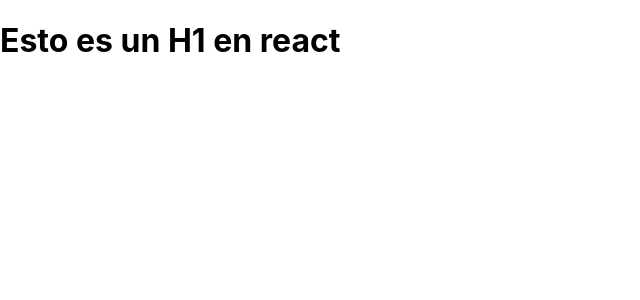
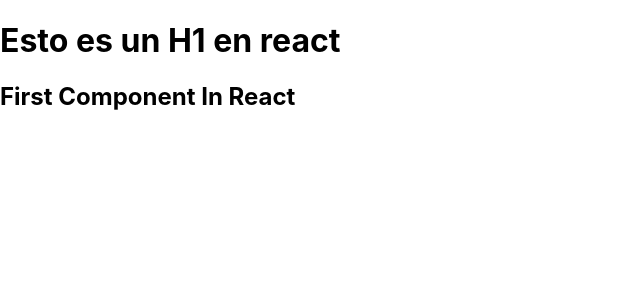
Before and after one commit to Nistal/react-test-learn, a React (Create React App) app: page / in a window 1280 px wide. Shown: the top 300 px of the page, without its empty margins (0-640 px from the left). Built offline with nearby package versions, Linux system fonts and the light colour scheme.

Commit message:
Importo un H2 de count

```diff
--- a/src/App.js
+++ b/src/App.js
@@ -1,7 +1,11 @@
+import React from "react";
+import Count from "./components/Count";
+
 function App() {
   return (
     <div className="App">
       <h1>Esto es un H1 en react</h1>
+      <Count />
     </div>
   );
 }
--- /dev/null
+++ b/src/components/Count.js
@@ -0,0 +1,9 @@
+import React from 'react';
+
+const Count = () => {
+    return (
+        <h2>First Component In React</h2>
+     );
+}
+
+export default Count;
```
